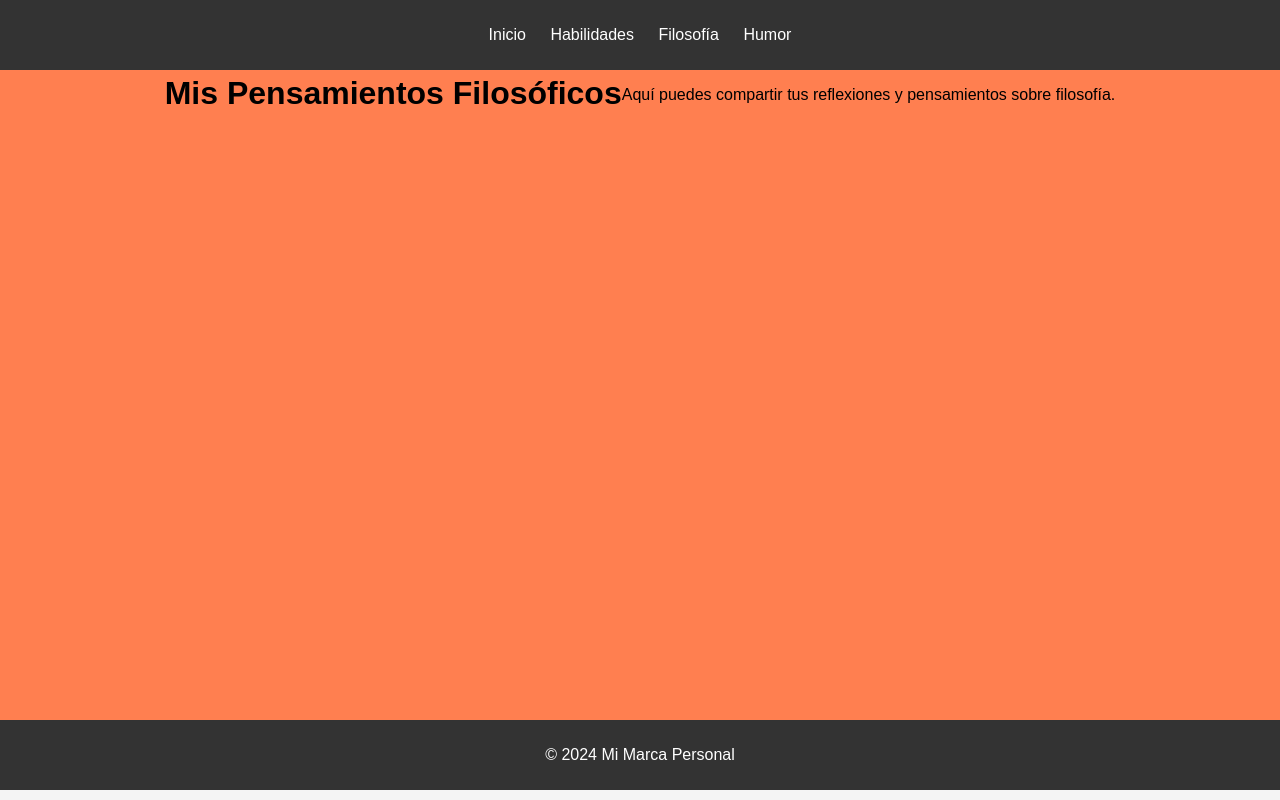
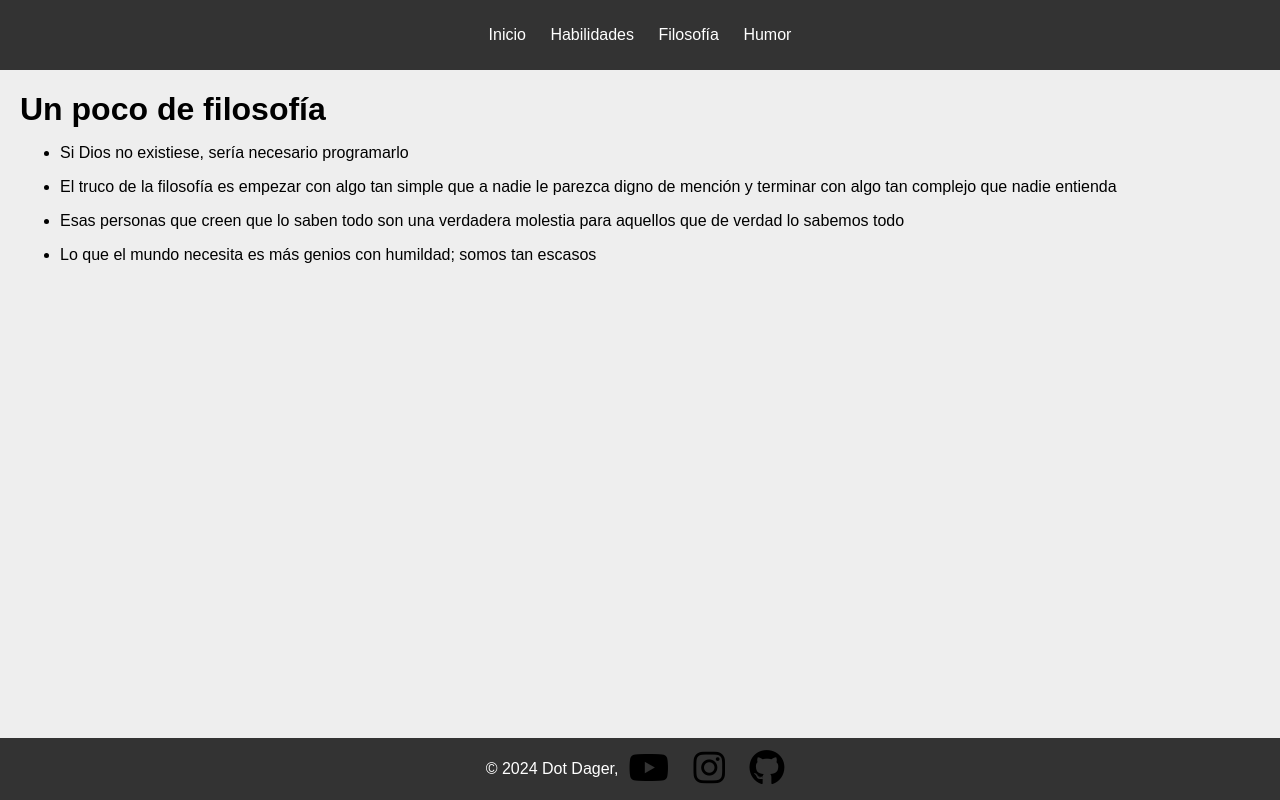
Before and after one commit to GatoMontes002/marcapersonal, a Flask app: page /philosophy in a window 1280 px wide. Run offline with Flask 3, Linux system fonts and the light colour scheme.

Commit message:
agregado link redes sociales

```diff
--- a/app.py
+++ b/app.py
@@ -24,4 +24,4 @@
     return render_template('contact.html')
 
 if __name__ == '__main__':
-    app.run(debug=True)
+    app.run(host="0.0.0.0", port=5000)
--- a/static/css/style.css
+++ b/static/css/style.css
@@ -29,13 +29,12 @@
 
 
 .main-content {
-    display: flex;
     padding: 0px 20px 20px 20px;
     justify-content: center;
 }
 
 h1 {
-    margin-top: 5px;
+
     margin-bottom: 0px;
     padding-bottom: 0;
 }
@@ -53,8 +52,37 @@
 }
 
 .wrapper {
-    min-height: 90dvh;
+    min-height: 100vh;
+    min-height: 100svh;
+    min-height: 100dvh;
+
     display: grid;
-    grid-template-rows: auto 1fr auto;
-    background-color: coral;
+    grid-template-rows: auto 1fr auto ;
+    background-color: #eee;
 }
+.contenedor{
+    width: 100%;
+}
+
+.social-links {
+}
+
+.social-links a {
+    color: #000;
+    margin: 0 10px;
+    font-size: 36px;
+    text-decoration: none;
+}
+
+.social-links a:hover {
+    color: #ff6347;
+}
+
+.social-links-container {
+    display: flex;
+    justify-content: center;
+    align-items: center;
+}
+
+.social-links-text{
+}
--- a/templates/base.html
+++ b/templates/base.html
@@ -3,8 +3,9 @@
 <head>
     <meta charset="UTF-8">
     <meta name="viewport" content="width=device-width, initial-scale=1.0">
-    <title>Mi Marca Personal</title>
+    <title>Mi marca personal</title>
     <link rel="stylesheet" href="{{ url_for('static', filename='css/style.css') }}">
+    <link rel="stylesheet" href="https://cdnjs.cloudflare.com/ajax/libs/font-awesome/6.0.0-beta3/css/all.min.css">
 </head>
 <body>
     <div class="wrapper">
@@ -20,9 +21,18 @@
         </header>
         <main class="main-content">
             {% block content %}{% endblock %}
-        </div>
+        </main>
         <footer>
-            <p>&copy; 2024 Mi Marca Personal</p>
+            <div class="social-links-container">
+                <div class="social-links-text">
+                    &copy; 2024 Dot Dager,
+                </div>
+                <div class="social-links">
+                    <a href="https://www.youtube.com/@DotDager" target="_blank"><i class="fab fa-youtube"></i></a>
+                    <a href="https://www.instagram.com/dager.32" target="_blank"><i class="fab fa-instagram"></i></a>
+                    <a href="https://github.com/MarianoVilla/DotDager" target="_blank"><i class="fab fa-github"></i></a>
+                </div>
+            </div>
         </footer>
     </div>
 </body>
--- a/templates/index.html
+++ b/templates/index.html
@@ -1,6 +1,7 @@
 {% extends "base.html" %}
 
 {% block content %}
-<h1>Bienvenido a Mi Página Personal</h1>
-<p>Hola, soy [Tu Nombre], un programador apasionado por la tecnología, la filosofía y el humor. ¡Explora mi página para conocer más sobre mí!</p>
+<h1>Bienvenido a mi página personal</h1>
+<p>Hola, soy Dot Dager, un programador apasionado (todos ponen apasionado, así que yo también) por la tecnología, la filosofía, la música y el humor.</p>
+<p>¡Explora mi página para conocer más sobre mí!</p>
 {% endblock %}
--- a/templates/philosophy.html
+++ b/templates/philosophy.html
@@ -1,6 +1,22 @@
 {% extends "base.html" %}
 
 {% block content %}
-<h1>Mis Pensamientos Filosóficos</h1>
-<p>Aquí puedes compartir tus reflexiones y pensamientos sobre filosofía.</p>
+<h1>Un poco de filosofía</h1>
+<div class="contenedor">
+    <ul>
+        <li>
+            <p>Si Dios no existiese, sería necesario programarlo</p>
+        </li>
+        <li>
+            <p>El truco de la filosofía es empezar con algo tan simple que a nadie le parezca digno de mención y terminar con algo tan complejo que nadie entienda</p>
+        </li>
+        <li>
+            <p>Esas personas que creen que lo saben todo son una verdadera molestia para aquellos que de verdad lo sabemos todo</p>
+        </li>
+        <li>
+            <p>Lo que el mundo necesita es más genios con humildad; somos tan escasos</p>
+        </li>
+
+    </ul>
+</div>
 {% endblock %}
```
Also changed, not shown: build/contact.html (+13 -3 lines), build/humor.html (+27 -5 lines), build/index.html (+16 -5 lines), build/philosophy.html (+31 -5 lines), build/skills.html (+20 -8 lines), build/static/css/style.css (+33 -5 lines), templates/humor.html (+14 -2 lines), templates/skills.html (+7 -5 lines).
